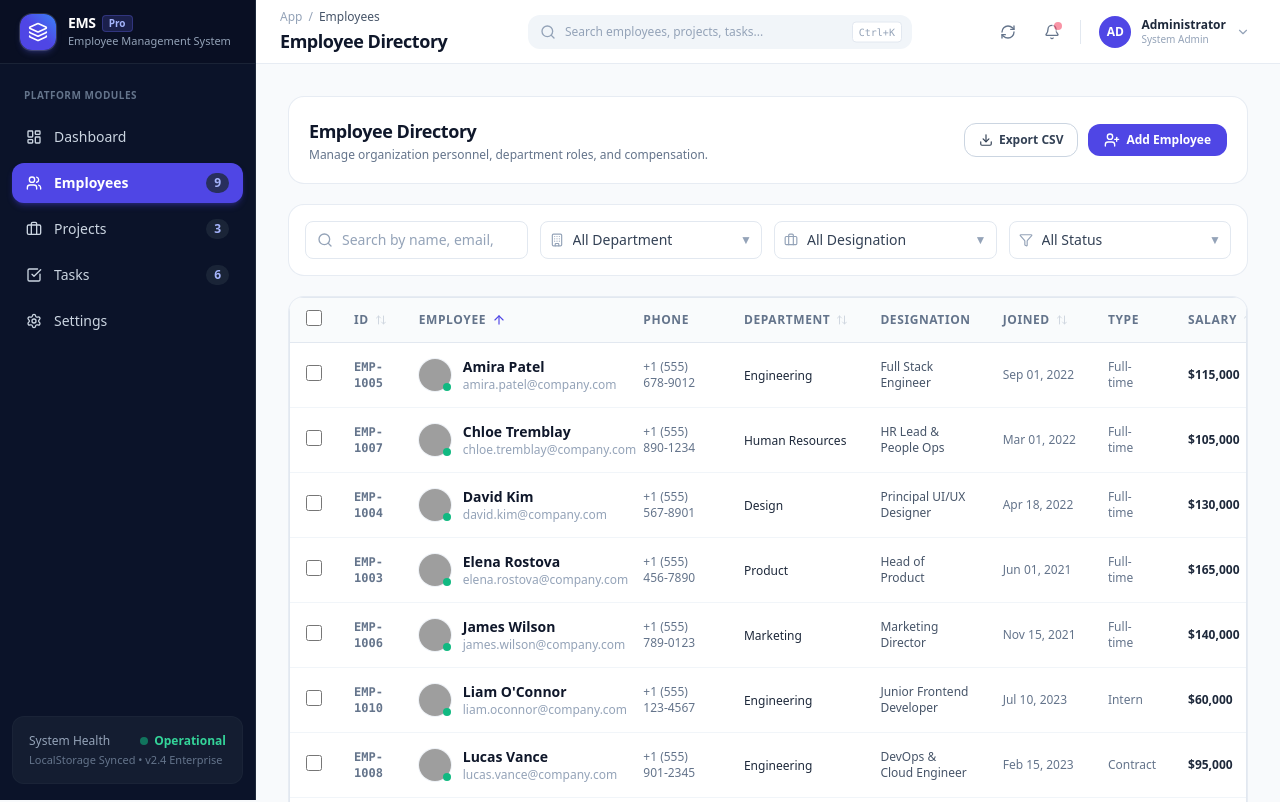
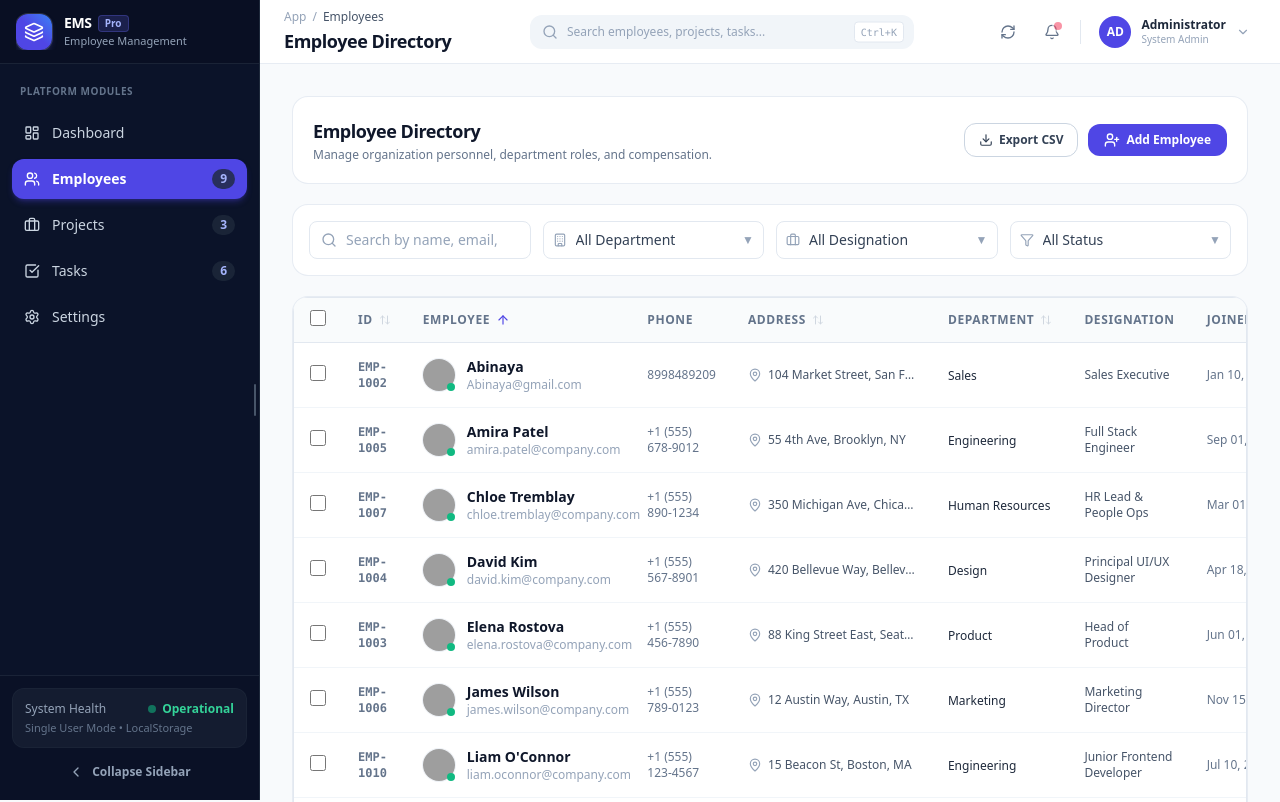
Before and after one commit to swathi-webdev/Employee-project-and-task-management, a React (Vite) app: page /employees in a window 1280 px wide. Shown: the top 802 px of the page. Built offline with nearby package versions, Linux system fonts and the light colour scheme; grey boxes are pictures that could not be loaded.

Commit message:
feat: adjustable sidebar and address field across employee views

```diff
--- a/src/App.tsx
+++ b/src/App.tsx
@@ -1,7 +1,8 @@
-import React, { useState } from 'react';
+import React, { useState, useEffect } from 'react';
 import { BrowserRouter, Routes, Route, Navigate } from 'react-router-dom';
 import { ToastProvider } from './context/ToastContext';
 import { AppProvider, useApp } from './context/AppContext';
+import { SidebarProvider, useSidebar } from './context/SidebarContext';
 import { Sidebar } from './components/common/Sidebar';
 import { Header } from './components/common/Header';
 import { ToastNotification } from './components/common/ToastNotification';
@@ -18,7 +19,14 @@ import { SettingsPage } from './pages/Settings/SettingsPage';
 
 const AppLayout: React.FC = () => {
   const { loading } = useApp();
-  const [sidebarOpen, setSidebarOpen] = useState(false);
+  const { width, isResizing, setIsMobileOpen } = useSidebar();
+  const [isDesktop, setIsDesktop] = useState(typeof window !== 'undefined' ? window.innerWidth >= 1024 : true);
+
+  useEffect(() => {
+    const handleResize = () => setIsDesktop(window.innerWidth >= 1024);
+    window.addEventListener('resize', handleResize);
+    return () => window.removeEventListener('resize', handleResize);
+  }, []);
 
   if (loading) {
     return <LoadingSpinner fullPage message="Initializing enterprise workspace..." />;
@@ -27,11 +35,14 @@ const AppLayout: React.FC = () => {
   return (
     <div className="min-h-screen bg-slate-50 text-slate-800 flex">
       {/* Sidebar Navigation */}
-      <Sidebar isOpen={sidebarOpen} onClose={() => setSidebarOpen(false)} />
+      <Sidebar />
 
-      {/* Main Content Area */}
-      <div className="flex-1 flex flex-col min-w-0 lg:pl-64 transition-all duration-300">
-        <Header onToggleSidebar={() => setSidebarOpen(!sidebarOpen)} />
+      {/* Main Content Area dynamically offset by adjustable sidebar width */}
+      <div
+        style={{ paddingLeft: isDesktop ? `${width}px` : 0 }}
+        className={`flex-1 flex flex-col min-w-0 ${isResizing ? 'transition-none' : 'transition-all duration-200'}`}
+      >
+        <Header onToggleSidebar={() => setIsMobileOpen(true)} />
 
         <main className="flex-1 p-4 sm:p-6 lg:p-8 w-full animate-in fade-in duration-200">
           <Routes>
@@ -58,7 +69,9 @@ export default function App() {
     <BrowserRouter>
       <ToastProvider>
         <AppProvider>
-          <AppLayout />
+          <SidebarProvider>
+            <AppLayout />
+          </SidebarProvider>
         </AppProvider>
       </ToastProvider>
     </BrowserRouter>
--- a/src/components/common/Sidebar.tsx
+++ b/src/components/common/Sidebar.tsx
@@ -7,17 +7,26 @@ import {
   CheckSquare,
   Settings,
   Layers,
-  X
+  X,
+  ChevronLeft,
+  ChevronRight,
+  GripVertical
 } from 'lucide-react';
 import { useApp } from '../../hooks/useApp';
+import { useSidebar } from '../../context/SidebarContext';
 
-interface SidebarProps {
-  isOpen: boolean;
-  onClose: () => void;
-}
-
-export const Sidebar: React.FC<SidebarProps> = ({ isOpen, onClose }) => {
+export const Sidebar: React.FC = () => {
   const { employees, projects, tasks } = useApp();
+  const {
+    width,
+    isCollapsed,
+    isResizing,
+    isMobileOpen,
+    setIsMobileOpen,
+    toggleCollapse,
+    startResizing,
+    resetWidth
+  } = useSidebar();
 
   const activeEmployeesCount = employees.filter(e => e.status === 'Active').length;
   const activeProjectsCount = projects.filter(p => p.status === 'In Progress').length;
@@ -57,26 +66,28 @@ export const Sidebar: React.FC<SidebarProps> = ({ isOpen, onClose }) => {
   return (
     <>
       {/* Mobile backdrop */}
-      {isOpen && (
+      {isMobileOpen && (
         <div
           className="fixed inset-0 z-40 bg-slate-900/60 lg:hidden backdrop-blur-xs transition-opacity"
-          onClick={onClose}
+          onClick={() => setIsMobileOpen(false)}
         />
       )}
 
       {/* Sidebar container */}
       <aside
-        className={`fixed top-0 bottom-0 left-0 z-40 w-64 bg-navy-900 text-slate-300 flex flex-col border-r border-slate-800 transition-transform duration-300 ease-in-out lg:translate-x-0 ${
-          isOpen ? 'translate-x-0' : '-translate-x-full'
-        }`}
+        style={{ width: `${width}px` }}
+        className={`fixed top-0 bottom-0 left-0 z-40 bg-navy-900 text-slate-300 flex flex-col border-r border-slate-800 lg:translate-x-0 ${
+          isResizing ? 'transition-none' : 'transition-all duration-200'
+        } ${isMobileOpen ? 'translate-x-0' : '-translate-x-full'}`}
       >
         {/* Brand Header */}
-        <div className="h-16 px-5 flex items-center justify-between border-b border-slate-800/80 bg-navy-950/40">
-          <div className="flex items-center gap-3">
-            <div className="w-9 h-9 rounded-xl bg-gradient-to-tr from-brand-600 via-indigo-600 to-blue-500 flex items-center justify-center text-white shadow-md shadow-brand-500/25 ring-1 ring-white/15">
+        <div className="h-16 px-4 flex items-center justify-between border-b border-slate-800/80 bg-navy-950/40 select-none">
+          <div className="flex items-center gap-3 overflow-hidden">
+            <div className="w-9 h-9 shrink-0 rounded-xl bg-gradient-to-tr from-brand-600 via-indigo-600 to-blue-500 flex items-center justify-center text-white shadow-md shadow-brand-500/25 ring-1 ring-white/15">
               <Layers className="w-5 h-5" />
             </div>
-            <div className="min-w-0">
+            {!isCollapsed && (
+              <div className="min-w-0 transition-opacity duration-200">
                 <div className="flex items-center gap-1.5">
                   <span className="font-extrabold text-white tracking-tight text-sm truncate">
                     EMS
@@ -86,23 +97,29 @@ export const Sidebar: React.FC<SidebarProps> = ({ isOpen, onClose }) => {
                   </span>
                 </div>
                 <span className="block text-[11px] text-slate-400 font-medium truncate">
-                Employee Management System
+                  Employee Management
                 </span>
               </div>
+            )}
           </div>
+
+          <div className="flex items-center gap-1">
             <button
-            onClick={onClose}
+              onClick={() => setIsMobileOpen(false)}
               className="lg:hidden p-1.5 rounded-lg text-slate-400 hover:text-white hover:bg-slate-800"
             >
               <X className="w-5 h-5" />
             </button>
           </div>
+        </div>
 
         {/* Navigation Items */}
-        <nav className="flex-1 px-3 py-6 space-y-1.5 overflow-y-auto">
-          <div className="px-3 pb-2 text-[10px] font-bold tracking-wider text-slate-500 uppercase">
+        <nav className="flex-1 px-3 py-5 space-y-1.5 overflow-y-auto">
+          {!isCollapsed && (
+            <div className="px-2 pb-2 text-[10px] font-bold tracking-wider text-slate-500 uppercase select-none">
               Platform Modules
             </div>
+          )}
 
           {navItems.map(item => {
             const Icon = item.icon;
@@ -110,22 +127,26 @@ export const Sidebar: React.FC<SidebarProps> = ({ isOpen, onClose }) => {
               <NavLink
                 key={item.path}
                 to={item.path}
+                title={isCollapsed ? item.label : undefined}
                 onClick={() => {
-                  if (window.innerWidth < 1024) onClose();
+                  if (window.innerWidth < 1024) setIsMobileOpen(false);
                 }}
                 className={({ isActive }) =>
-                  `flex items-center justify-between px-3.5 py-2.5 rounded-xl text-sm font-medium transition-all group ${
+                  `flex items-center ${
+                    isCollapsed ? 'justify-center px-2' : 'justify-between px-3'
+                  } py-2.5 rounded-xl text-sm font-medium transition-all group ${
                     isActive
                       ? 'bg-brand-600 text-white font-semibold shadow-md shadow-brand-600/30'
                       : 'text-slate-300 hover:bg-slate-800/70 hover:text-white'
                   }`
                 }
               >
-                <div className="flex items-center gap-3">
-                  <Icon className="w-4 h-4 transition-transform group-hover:scale-110" />
-                  <span>{item.label}</span>
+                <div className="flex items-center gap-3 min-w-0">
+                  <Icon className="w-4 h-4 shrink-0 transition-transform group-hover:scale-110" />
+                  {!isCollapsed && <span className="truncate">{item.label}</span>}
                 </div>
-                {item.badge !== undefined && (
+
+                {!isCollapsed && item.badge !== undefined && (
                   <span
                     className={`text-xs px-2 py-0.5 rounded-full font-bold ${
                       item.badge > 0
@@ -141,8 +162,10 @@ export const Sidebar: React.FC<SidebarProps> = ({ isOpen, onClose }) => {
           })}
         </nav>
 
-        {/* Sidebar Footer info */}
-        <div className="p-4 mx-3 mb-4 rounded-xl bg-slate-800/50 border border-slate-800/60">
+        {/* Sidebar Footer: System Status + Collapse Toggle Button */}
+        <div className="p-3 border-t border-slate-800/80 bg-navy-950/20 space-y-2">
+          {!isCollapsed ? (
+            <div className="p-3 rounded-xl bg-slate-800/50 border border-slate-800/60">
               <div className="flex items-center justify-between text-xs mb-1">
                 <span className="text-slate-400 font-medium">System Health</span>
                 <span className="flex items-center gap-1.5 text-emerald-400 font-semibold">
@@ -151,8 +174,42 @@ export const Sidebar: React.FC<SidebarProps> = ({ isOpen, onClose }) => {
                 </span>
               </div>
               <p className="text-[11px] text-slate-500 leading-tight">
-            LocalStorage Synced • v2.4 Enterprise
+                Single User Mode • LocalStorage
               </p>
+            </div>
+          ) : (
+            <div className="flex justify-center py-1">
+              <span className="w-2.5 h-2.5 rounded-full bg-emerald-500 animate-pulse" title="System Operational" />
+            </div>
+          )}
+
+          {/* Quick Collapse / Expand Toggle Button */}
+          <button
+            onClick={toggleCollapse}
+            title={isCollapsed ? 'Expand sidebar' : 'Collapse sidebar'}
+            className="w-full flex items-center justify-center gap-2 p-2 rounded-xl text-slate-400 hover:text-white hover:bg-slate-800/80 transition-colors text-xs font-semibold"
+          >
+            {isCollapsed ? (
+              <ChevronRight className="w-4 h-4" />
+            ) : (
+              <>
+                <ChevronLeft className="w-4 h-4" />
+                <span className="truncate">Collapse Sidebar</span>
+              </>
+            )}
+          </button>
+        </div>
+
+        {/* Adjustable Drag Handle (Right Edge) */}
+        <div
+          onMouseDown={startResizing}
+          onDoubleClick={resetWidth}
+          title="Drag to adjust sidebar width (double click to reset)"
+          className={`hidden lg:flex absolute top-0 right-0 w-2 h-full cursor-col-resize items-center justify-center group hover:bg-brand-500/30 transition-colors ${
+            isResizing ? 'bg-brand-500' : ''
+          }`}
+        >
+          <div className="w-0.5 h-8 bg-slate-600 rounded-full group-hover:bg-brand-400 transition-colors" />
         </div>
       </aside>
     </>
--- a/src/components/employees/EmployeeFormModal.tsx
+++ b/src/components/employees/EmployeeFormModal.tsx
@@ -9,7 +9,7 @@ import {
   validateEmployeeForm,
   generateNextEmployeeId,
 } from '../../utils/validators';
-import { Upload, Sparkles, AlertTriangle } from 'lucide-react';
+import { Upload, Sparkles, AlertTriangle, MapPin } from 'lucide-react';
 
 interface EmployeeFormModalProps {
   isOpen: boolean;
@@ -384,9 +384,12 @@ export const EmployeeFormModal: React.FC<EmployeeFormModalProps> = ({
             <div className="sm:col-span-2">
               <FormInput
                 label="Office / Residence Address"
-                placeholder="742 Evergreen Terrace, Springfield, OR"
+                placeholder="e.g. 742 Evergreen Terrace, Springfield, OR"
                 value={formData.address}
+                required
+                prefixIcon={<MapPin className="w-4 h-4 text-slate-400" />}
                 error={errors.address}
+                helperText="Complete street, city, state/province address"
                 onChange={e => handleInputChange('address', e.target.value)}
               />
             </div>
--- /dev/null
+++ b/src/context/SidebarContext.tsx
@@ -0,0 +1,122 @@
+import React, { createContext, useContext, useState, useEffect, useCallback } from 'react';
+
+interface SidebarContextType {
+  width: number;
+  isCollapsed: boolean;
+  isResizing: boolean;
+  isMobileOpen: boolean;
+  setIsMobileOpen: (open: boolean) => void;
+  toggleCollapse: () => void;
+  setWidth: (width: number) => void;
+  startResizing: (e: React.MouseEvent) => void;
+  resetWidth: () => void;
+}
+
+const STORAGE_KEY = 'ems_sidebar_width';
+const DEFAULT_WIDTH = 260;
+const COLLAPSED_WIDTH = 70;
+const MIN_WIDTH = 180;
+const MAX_WIDTH = 420;
+
+const SidebarContext = createContext<SidebarContextType | undefined>(undefined);
+
+export const SidebarProvider: React.FC<{ children: React.ReactNode }> = ({ children }) => {
+  const [width, setWidthState] = useState<number>(() => {
+    try {
+      const saved = localStorage.getItem(STORAGE_KEY);
+      if (saved) {
+        const parsed = Number(saved);
+        if (!isNaN(parsed) && parsed >= COLLAPSED_WIDTH && parsed <= MAX_WIDTH) {
+          return parsed;
+        }
+      }
+    } catch {}
+    return DEFAULT_WIDTH;
+  });
+
+  const [isResizing, setIsResizing] = useState(false);
+  const [isMobileOpen, setIsMobileOpen] = useState(false);
+  const [lastExpandedWidth, setLastExpandedWidth] = useState(DEFAULT_WIDTH);
+
+  const isCollapsed = width <= 90;
+
+  const setWidth = useCallback((newWidth: number) => {
+    const clamped = Math.max(COLLAPSED_WIDTH, Math.min(MAX_WIDTH, newWidth));
+    setWidthState(clamped);
+    try {
+      localStorage.setItem(STORAGE_KEY, String(clamped));
+    } catch {}
+    if (clamped > 90) {
+      setLastExpandedWidth(clamped);
+    }
+  }, []);
+
+  const resetWidth = useCallback(() => {
+    setWidth(DEFAULT_WIDTH);
+  }, [setWidth]);
+
+  const toggleCollapse = useCallback(() => {
+    if (isCollapsed) {
+      setWidth(lastExpandedWidth > 120 ? lastExpandedWidth : DEFAULT_WIDTH);
+    } else {
+      setLastExpandedWidth(width);
+      setWidth(COLLAPSED_WIDTH);
+    }
+  }, [isCollapsed, lastExpandedWidth, width, setWidth]);
+
+  const startResizing = useCallback(
+    (e: React.MouseEvent) => {
+      e.preventDefault();
+      setIsResizing(true);
+      document.body.style.cursor = 'col-resize';
+      document.body.style.userSelect = 'none';
+
+      const handleMouseMove = (moveEvent: MouseEvent) => {
+        const newWidth = moveEvent.clientX;
+        if (newWidth < 120) {
+          setWidth(COLLAPSED_WIDTH);
+        } else {
+          setWidth(Math.max(MIN_WIDTH, Math.min(MAX_WIDTH, newWidth)));
+        }
+      };
+
+      const handleMouseUp = () => {
+        setIsResizing(false);
+        document.body.style.cursor = '';
+        document.body.style.userSelect = '';
+        window.removeEventListener('mousemove', handleMouseMove);
+        window.removeEventListener('mouseup', handleMouseUp);
+      };
+
+      window.addEventListener('mousemove', handleMouseMove);
+      window.addEventListener('mouseup', handleMouseUp);
+    },
+    [setWidth]
+  );
+
+  return (
+    <SidebarContext.Provider
+      value={{
+        width,
+        isCollapsed,
+        isResizing,
+        isMobileOpen,
+        setIsMobileOpen,
+        toggleCollapse,
+        setWidth,
+        startResizing,
+        resetWidth,
+      }}
+    >
+      {children}
+    </SidebarContext.Provider>
+  );
+};
+
+export const useSidebar = (): SidebarContextType => {
+  const context = useContext(SidebarContext);
+  if (!context) {
+    throw new Error('useSidebar must be used within a SidebarProvider');
+  }
+  return context;
+};
--- a/src/data/mockData.ts
+++ b/src/data/mockData.ts
@@ -6,11 +6,11 @@ export const INITIAL_EMPLOYEES: Employee[] = [
     name: 'Swathi',
     email: 'swathi@gmail.com',
     phone: '7978872330',
-    department: 'Engineering',
-    designation: 'VP of Engineering',
+    department: 'Developer',
+    designation: 'Frontend Developer',
     joiningDate: '2021-03-15',
     employmentType: 'Full-time',
-    salary: 185000,
+    salary: 25000,
     reportingManagerId: null,
     status: 'Active',
     avatar: 'https://images.unsplash.com/photo-1494790108377-be9c29b29330?w=150&auto=format&fit=crop&q=80',
@@ -20,14 +20,14 @@ export const INITIAL_EMPLOYEES: Employee[] = [
   },
   {
     id: 'EMP-1002',
-    name: 'Marcus Chen',
-    email: 'marcus.chen@company.com',
-    phone: '+1 (555) 345-6789',
-    department: 'Engineering',
-    designation: 'Senior Frontend Architect',
+    name: 'Abinaya',
+    email: 'Abinaya@gmail.com',
+    phone: '8998489209',
+    department: 'Sales',
+    designation: 'Sales Executive',
     joiningDate: '2022-01-10',
     employmentType: 'Full-time',
-    salary: 145000,
+    salary: 23000,
     reportingManagerId: 'EMP-1001',
     status: 'Active',
     avatar: 'https://images.unsplash.com/photo-1507003211169-0a1dd7228f2d?w=150&auto=format&fit=crop&q=80',
--- a/src/pages/Employees/EmployeeDetailPage.tsx
+++ b/src/pages/Employees/EmployeeDetailPage.tsx
@@ -259,6 +259,16 @@ export const EmployeeDetailPage: React.FC = () => {
                 <span className="text-slate-400 italic">None (Direct Report)</span>
               )}
             </div>
+
+            <div className="pt-3 flex justify-between items-start gap-4">
+              <span className="text-slate-500 flex items-center gap-1.5 shrink-0">
+                <MapPin className="w-3.5 h-3.5 text-slate-400" />
+                Address
+              </span>
+              <span className="font-semibold text-slate-800 text-right">
+                {employee.address || '—'}
+              </span>
+            </div>
           </div>
         </div>
 
--- a/src/pages/Employees/EmployeeListPage.tsx
+++ b/src/pages/Employees/EmployeeListPage.tsx
@@ -24,7 +24,8 @@ import {
   MoreHorizontal,
   AlertTriangle,
   Building,
-  Briefcase
+  Briefcase,
+  MapPin
 } from 'lucide-react';
 
 export const EmployeeListPage: React.FC = () => {
@@ -233,6 +234,18 @@ export const EmployeeListPage: React.FC = () => {
       key: 'phone',
       header: 'Phone',
       className: 'text-xs text-slate-500 hidden md:table-cell',
+    },
+    {
+      key: 'address',
+      header: 'Address',
+      sortable: true,
+      className: 'text-xs text-slate-600 max-w-[200px] truncate hidden xl:table-cell',
+      render: emp => (
+        <div className="flex items-center gap-1.5 text-slate-600 truncate" title={emp.address}>
+          <MapPin className="w-3.5 h-3.5 text-slate-400 shrink-0" />
+          <span className="truncate">{emp.address || '—'}</span>
+        </div>
+      ),
     },
     {
       key: 'department',
--- a/src/utils/validators.ts
+++ b/src/utils/validators.ts
@@ -99,6 +99,10 @@ export const validateEmployeeForm = (
 
   if (!data.status) {
     errors.status = 'Status is required';
+  }
+
+  if (!data.address?.trim()) {
+    errors.address = 'Address is required';
   }
 
   if (data.reportingManagerId && data.id && data.reportingManagerId === data.id) {
```
Also changed, not shown: 1 other file (tests, documents, lock files or other folders). Lines whose indentation alone changed are shown as unchanged.
